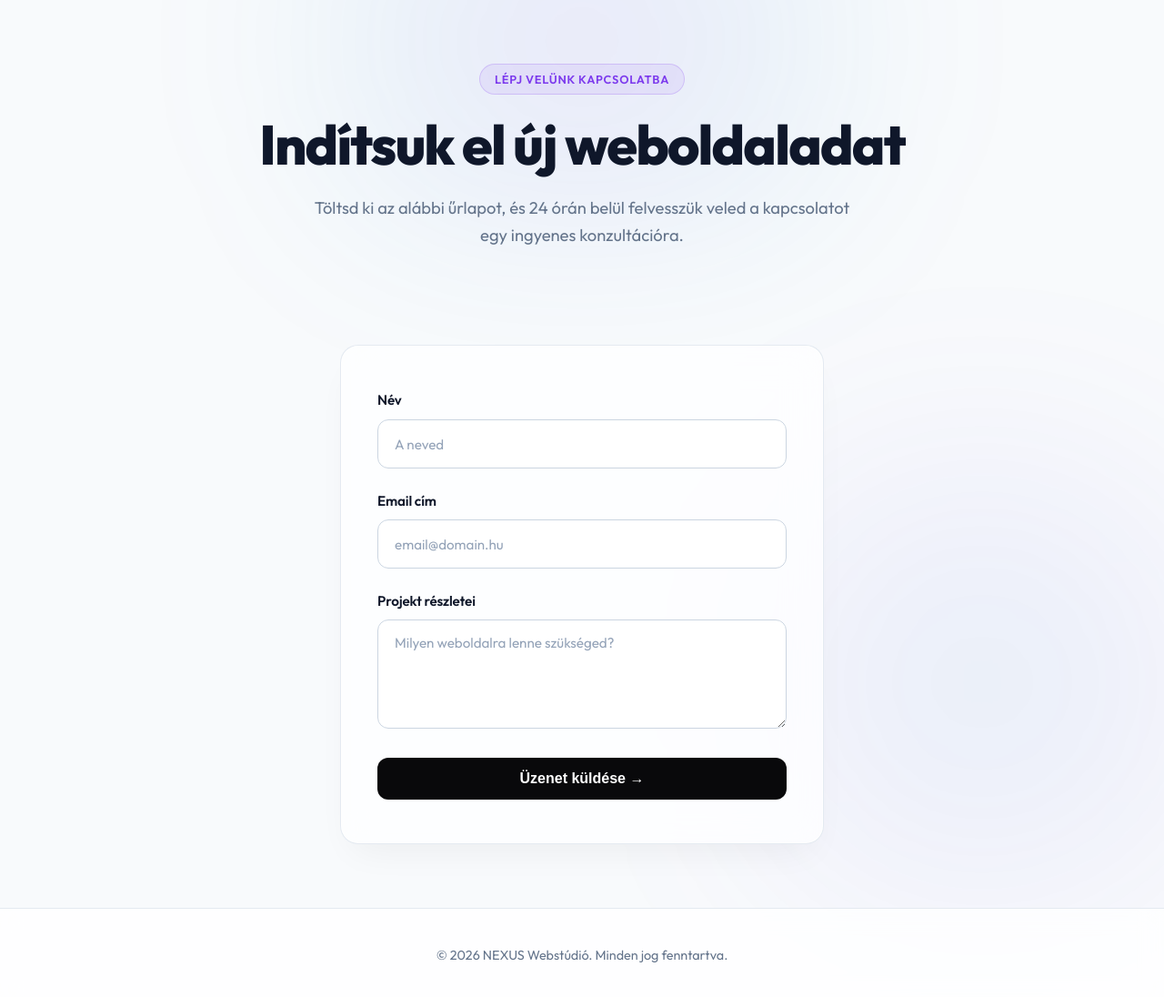
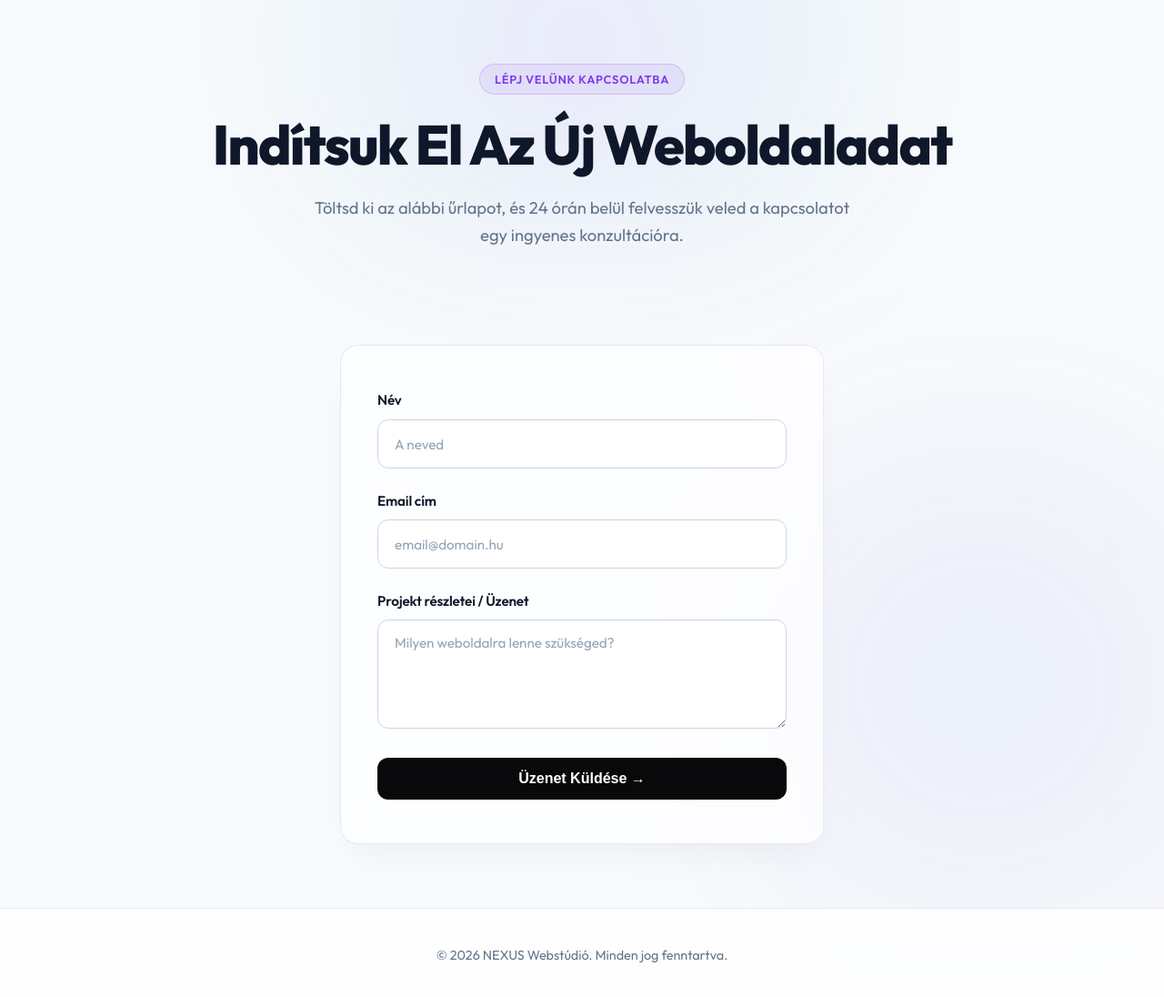
Before and after one commit to nvkbalint/clickstudio, a plain HTML site: page kapcsolat.html in a window 1280 px wide. Shown: the part 100-1196 px from the top of the page at 91% size. Drawn offline with Linux system fonts and the light colour scheme.

Commit message:
Update kapcsolat.html

```diff
--- a/kapcsolat.html
+++ b/kapcsolat.html
@@ -39,7 +39,7 @@
     <section class="hero">
         <div class="container">
             <span class="mono-tag">Lépj Velünk Kapcsolatba</span>
-            <h1>Indítsuk el új weboldaladat</h1>
+            <h1>Indítsuk El Az Új Weboldaladat</h1>
             <p>Töltsd ki az alábbi űrlapot, és 24 órán belül felvesszük veled a kapcsolatot egy ingyenes konzultációra.</p>
         </div>
     </section>
@@ -64,11 +64,11 @@
                     </div>
 
                     <div class="form-group">
-                        <label for="message">Projekt részletei</label>
+                        <label for="message">Projekt részletei / Üzenet</label>
                         <textarea id="message" name="message" placeholder="Milyen weboldalra lenne szükséged?"></textarea>
                     </div>
 
-                    <button type="submit" class="btn btn-primary" style="width: 100%; margin-top: 8px;">Üzenet küldése →</button>
+                    <button type="submit" class="btn btn-primary" style="width: 100%; margin-top: 8px;">Üzenet Küldése →</button>
                 </form>
 
             </div>
```
